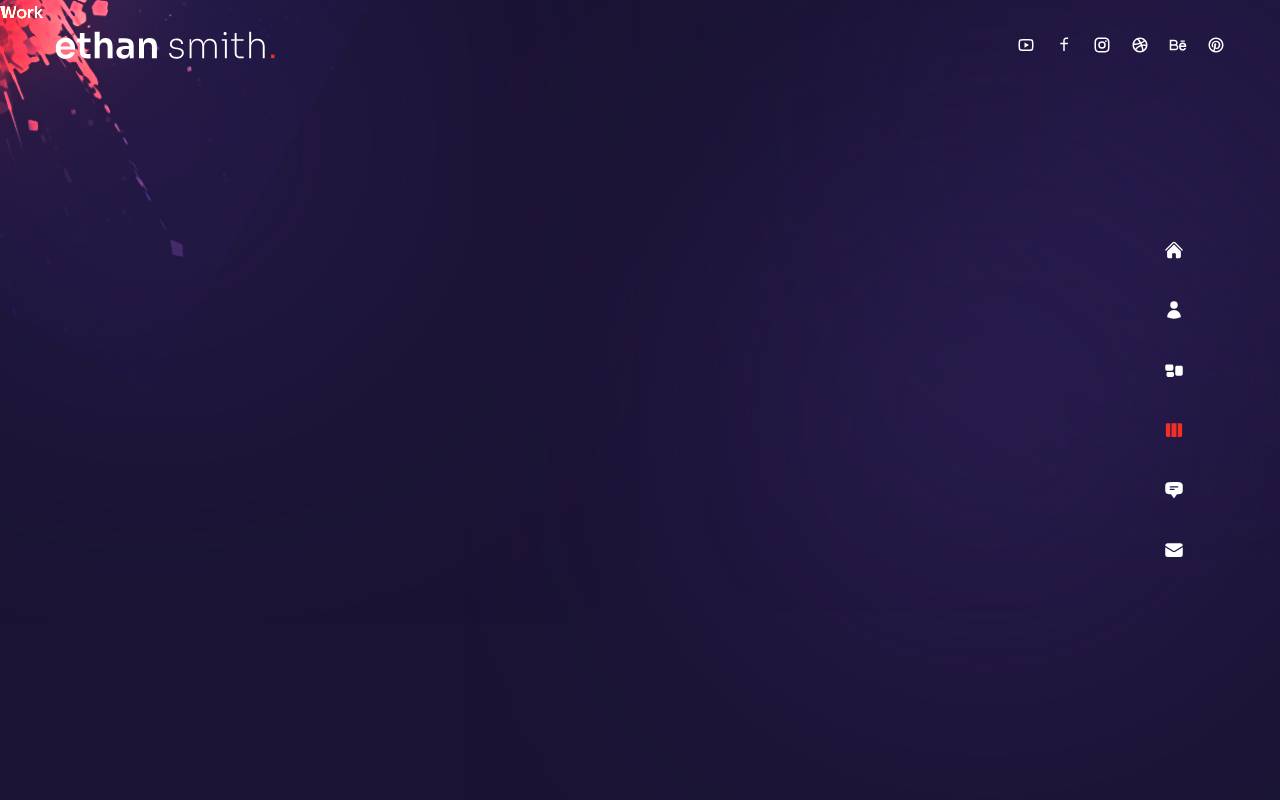
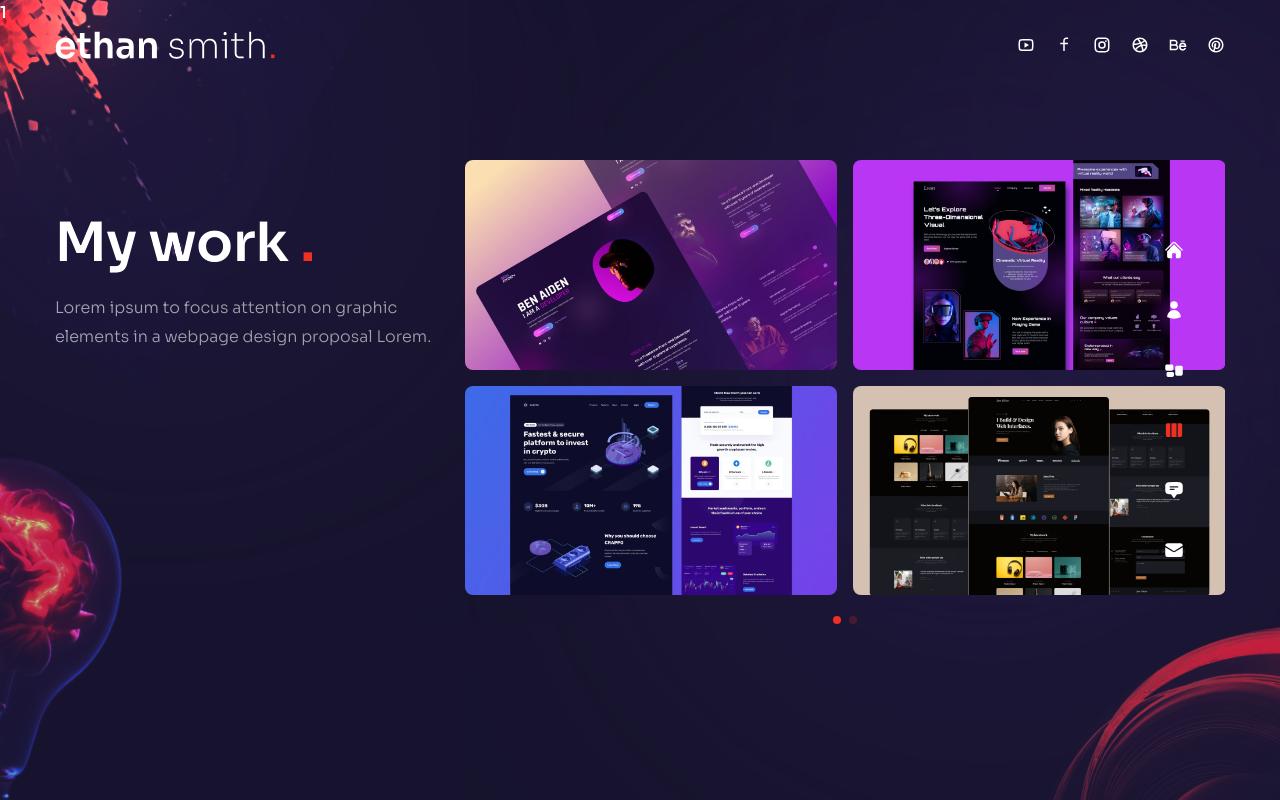
Before and after one commit to BERUASHVILIG/Portfolio-GB-Next, a Next.js app: page /work in a window 1280 px wide. Built offline with nearby package versions, Linux system fonts and the light colour scheme.

Commit message:
finish portfolio

```diff
--- a/components/Bulb.js
+++ b/components/Bulb.js
@@ -1,5 +1,17 @@
+import Image from "next/image";
+
 const Bulb = () => {
-  return <div>Bulb</div>;
+  return (
+    <div className="absolute -left-36 -bottom-12 rotate-12 mix-blend-color-dodge animate-pulse duration-75 z-10 w-[200px] xl:w-[260px]">
+      <Image
+        src={"/bulb.png"}
+        alt="bulb"
+        width={260}
+        height={200}
+        className="w-full h-full"
+      />
+    </div>
+  );
 };
 
 export default Bulb;
--- a/components/TestimonialSlider.js
+++ b/components/TestimonialSlider.js
@@ -1,30 +1,83 @@
-// testimonial data
+//  Data
 const testimonialData = [
   {
-    image: '/t-avt-1.png',
-    name: 'Anne Smith',
-    position: 'Customer',
+    image: "/t-avt-1.png",
+    name: "Anne Smith",
+    position: "Customer",
     message:
-      'Lorem ipsum dolor sit amet consectetur adipisicing elit. Cum expedita odit beatae, cupiditate saepe quam officia aut placeat quas neque!',
+      "Lorem ipsum dolor sit amet consectetur adipisicing elit. Cum expedita odit beatae, cupiditate saepe quam officia aut placeat quas neque!",
   },
   {
-    image: '/t-avt-2.png',
-    name: 'Jane Doe',
-    position: 'Customer',
+    image: "/t-avt-2.png",
+    name: "Jane Doe",
+    position: "Customer",
     message:
-      'Lorem ipsum dolor sit amet consectetur adipisicing elit. Cum expedita odit beatae, cupiditate saepe quam officia aut placeat quas neque!',
+      "Lorem ipsum dolor sit amet consectetur adipisicing elit. Cum expedita odit beatae, cupiditate saepe quam officia aut placeat quas neque!",
   },
   {
-    image: '/t-avt-3.png',
-    name: 'Jhon Doe',
-    position: 'Customer',
+    image: "/t-avt-3.png",
+    name: "Jhon Doe",
+    position: "Customer",
     message:
-      'Lorem ipsum dolor sit amet consectetur adipisicing elit. Cum expedita odit beatae, cupiditate saepe quam officia aut placeat quas neque!',
+      "Lorem ipsum dolor sit amet consectetur adipisicing elit. Cum expedita odit beatae, cupiditate saepe quam officia aut placeat quas neque!",
   },
 ];
 
+// swiper
+import { Swiper, SwiperSlide } from "swiper/react";
+
+import "swiper/css";
+import "swiper/css/navigation";
+import "swiper/css/pagination";
+
+import { Navigation, Pagination } from "swiper";
+
+import { FaQuoteLeft } from "react-icons/fa";
+import Image from "next/image";
+
 const TestimonialSlider = () => {
-  return <div>Testimonial Slider</div>;
+  return (
+    <Swiper
+      navigation={true}
+      pagination={{
+        clickable: true,
+      }}
+      modules={[Navigation, Pagination]}
+      className="h-[480px]"
+    >
+      {testimonialData.map((person, index) => {
+        return (
+          <SwiperSlide key={index}>
+            <div className="flex flex-col items-center md:flex-row gap-x-8 h-full px-16">
+              {/* avatar name position */}
+              <div className="w-full max-w-[300px] flex flex-col xl:justify-center items-center relative mx-auto xl:mx-0">
+                <div className="flex flex-col justify-center text-center">
+                  {/* Avatar */}
+                  <div className="mb-2 mx-auto">
+                    <Image src={person.image} alt="" width={100} height={100} />
+                  </div>
+
+                  <div className="text-lg">{person.name}</div>
+
+                  <div className="text-[12px] uppercase font-extralight tracking-widest">
+                    {person.position}
+                  </div>
+                </div>
+              </div>
+              <div className="flex-1 flex flex-col justify-center  before:w-[1px] xl:before:bg-white/20 xl:before:absolute xl:before:left-0 xl:before:h-[200px] relative xl:pl-20">
+                <div className="mb-4">
+                  <FaQuoteLeft className="text-4xl xl:text-6xl text-white/20 mx-auto md:mx-0" />
+                </div>
+                <div className="xl:text-lg text-center md:text-left">
+                  {person.message}
+                </div>
+              </div>
+            </div>
+          </SwiperSlide>
+        );
+      })}
+    </Swiper>
+  );
 };
 
 export default TestimonialSlider;
--- a/components/WorkSlider.js
+++ b/components/WorkSlider.js
@@ -1,51 +1,104 @@
-// data
+// Data
 const workSlides = {
   slides: [
     {
       images: [
         {
-          title: 'title',
-          path: '/thumb1.jpg',
+          title: "title",
+          path: "/thumb1.jpg",
         },
         {
-          title: 'title',
-          path: '/thumb2.jpg',
+          title: "title",
+          path: "/thumb2.jpg",
         },
         {
-          title: 'title',
-          path: '/thumb3.jpg',
+          title: "title",
+          path: "/thumb3.jpg",
         },
         {
-          title: 'title',
-          path: '/thumb4.jpg',
+          title: "title",
+          path: "/thumb4.jpg",
         },
       ],
     },
     {
       images: [
         {
-          title: 'title',
-          path: '/thumb4.jpg',
+          title: "title",
+          path: "/thumb4.jpg",
         },
         {
-          title: 'title',
-          path: '/thumb1.jpg',
+          title: "title",
+          path: "/thumb1.jpg",
         },
         {
-          title: 'title',
-          path: '/thumb2.jpg',
+          title: "title",
+          path: "/thumb2.jpg",
         },
         {
-          title: 'title',
-          path: '/thumb3.jpg',
+          title: "title",
+          path: "/thumb3.jpg",
         },
       ],
     },
   ],
 };
 
+import { Swiper, SwiperSlide } from "swiper/react";
+
+import "swiper/css";
+import "swiper/css/free-mode";
+import "swiper/css/pagination";
+
+import { Pagination } from "swiper";
+
+import { BsArrowRight } from "react-icons/bs";
+import Image from "next/image";
+
 const WorkSlider = () => {
-  return <div>Work Slider</div>;
+  return (
+    <Swiper
+      spaceBetween={10}
+      pagination={{
+        clickable: true,
+      }}
+      modules={[Pagination]}
+      className="h-[280px] sm:h-[480px]"
+    >
+      {workSlides.slides.map((slide, index) => {
+        return (
+          <SwiperSlide key={index}>
+            <div className="grid grid-cols-2 grid-rows-2 gap-4 cursor-pointer">
+              {slide.images.map((image, index) => {
+                return (
+                  <div
+                    key={index}
+                    className="relative rounded-lg overflow-hidden flex items-center justify-center group"
+                  >
+                    <div className="flex items-center justify-center relative overflow-hidden group">
+                      <Image src={image.path} width={500} height={300} alt="" />
+                      <div className="absolute inset-0 bg-gradient-to-l from-transparent via-[#e838cc] to-[#4a22bd] opacity-0 group-hover:opacity-80 transition-all duration-700"></div>
+                      <div className="absolute bottom-0 translate-y-full group-hover:-translate-y-10 group-hover:xl:-translate-y-20 transition-all duration-300">
+                        <div className="flex items-center gap-x-2 text-[13px] tracking-[0.2em]">
+                          <div className="delay-100">LIVE</div>
+                          <div className="translate-y-[500%] group-hover:translate-y-0 transition-all duration-300 delay-150">
+                            Project
+                          </div>
+                          <div className="text-xl translate-y-[500%] group-hover:translate-y-0 transition-all duration-300 delay-200">
+                            <BsArrowRight />
+                          </div>
+                        </div>
+                      </div>
+                    </div>
+                  </div>
+                );
+              })}
+            </div>
+          </SwiperSlide>
+        );
+      })}
+    </Swiper>
+  );
 };
 
 export default WorkSlider;
--- a/pages/contact/index.js
+++ b/pages/contact/index.js
@@ -1,5 +1,48 @@
+// icon
+import { BsArrowRight } from "react-icons/bs";
+
+// framer
+import { motion } from "framer-motion";
+import { fadeIn } from "../../variants";
+
 const Contact = () => {
-  return <div>Contact</div>;
+  return (
+    <div className="h-full bg-primary/30">
+      <div className="container mx-auto py-32 text-center xl:text-left flex items-center justify-center h-full">
+        <div className="flex flex-col w-full max-w-[700px]">
+          <motion.h2
+            variants={fadeIn("up", 0.2)}
+            initial="hidden"
+            animate="show"
+            exit="hidden"
+            className="h2 text-center mb-12"
+          >
+            Let`s <span className="text-accent">connect.</span>
+          </motion.h2>
+          <motion.form
+            variants={fadeIn("up", 0.4)}
+            initial="hidden"
+            animate="show"
+            exit="hidden"
+            className="flex-1 flex flex-col gap-6 w-full mx-auto"
+          >
+            <div className="flex gap-x-6 w-full">
+              <input type="text" placeholder="name" className="input" />
+              <input type="text" placeholder="email" className="input" />
+            </div>
+            <input type="text" placeholder="subject" className="input" />
+            <textarea placeholder="message" className="textarea"></textarea>
+            <button className="btn rounded-full border border-white/50 max-w-[170px] px-8 transition-all duration-300 flex items-center justify-center overflow-hidden hover:border-accent group ">
+              <span className="group-hover:-translate-y-[120%] group-hover:opacity-0 transition-all duration-500">
+                Let`s Talk
+              </span>
+              <BsArrowRight className="-translate-y-[120%] opacity-0 group-hover:flex group-hover:translate-y-0 group-hover:opacity-100 transition-all duration-300 absolute text-[22px]" />
+            </button>
+          </motion.form>
+        </div>
+      </div>
+    </div>
+  );
 };
 
 export default Contact;
--- a/pages/testimonials/index.js
+++ b/pages/testimonials/index.js
@@ -1,5 +1,35 @@
+// components
+import TestimonialSlider from "../../components/TestimonialSlider";
+
+// framer
+import { motion } from "framer-motion";
+import { fadeIn } from "../../variants";
+
 const Testimonials = () => {
-  return <div>Testimonials</div>;
+  return (
+    <div className="h-full bg-primary/30 py-32 text-center">
+      <div className="container mx-auto h-full flex flex-col justify-center">
+        <motion.h2
+          variants={fadeIn("up", 0.2)}
+          initial="hidden"
+          animate="show"
+          exit="hidden"
+          className="h2 mb-8 xl:mb-0"
+        >
+          What clients <span className="text-accent">say</span>
+        </motion.h2>
+
+        <motion.div
+          variants={fadeIn("up", 0.4)}
+          initial="hidden"
+          animate="show"
+          exit="hidden"
+        >
+          <TestimonialSlider />
+        </motion.div>
+      </div>
+    </div>
+  );
 };
 
 export default Testimonials;
--- a/pages/work/index.js
+++ b/pages/work/index.js
@@ -1,5 +1,51 @@
+import WorkSlider from "../../components/WorkSlider";
+import Bulb from "../../components/Bulb";
+import Circles from "../../components/Circles";
+
+import { motion } from "framer-motion";
+import { fadeIn } from "../../variants";
+
 const Work = () => {
-  return <div>Work</div>;
+  return (
+    <div className="h-full bg-primary/30 py-36 flex items-center">
+      <Circles />
+      <div className="container mx-auto">
+        <div className="flex flex-col xl:flex-row gap-x-8">
+          <div className="text-center flex xl:w-[30vw] flex-col lg:text-left mb-4 xl:mb-0">
+            <motion.h2
+              variants={fadeIn("up", 0.2)}
+              initial="hidden"
+              animate="show"
+              exit="hidden"
+              className="h2 xl:mt-12"
+            >
+              My work <span className="text-accent">.</span>
+            </motion.h2>
+            <motion.p
+              variants={fadeIn("up", 0.4)}
+              initial="hidden"
+              animate="show"
+              exit="hidden"
+              className="mb-4 max-w-[400] mx-auto lg:mx-0"
+            >
+              Lorem ipsum to focus attention on graphic elements in a webpage
+              design proposal Lorem.
+            </motion.p>
+          </div>
+          <motion.div
+            variants={fadeIn("down", 0.6)}
+            initial="hidden"
+            animate="show"
+            exit="hidden"
+            className="w-full xl:max-w-[65%]"
+          >
+            <WorkSlider />
+          </motion.div>
+        </div>
+      </div>
+      <Bulb />
+    </div>
+  );
 };
 
 export default Work;
```
